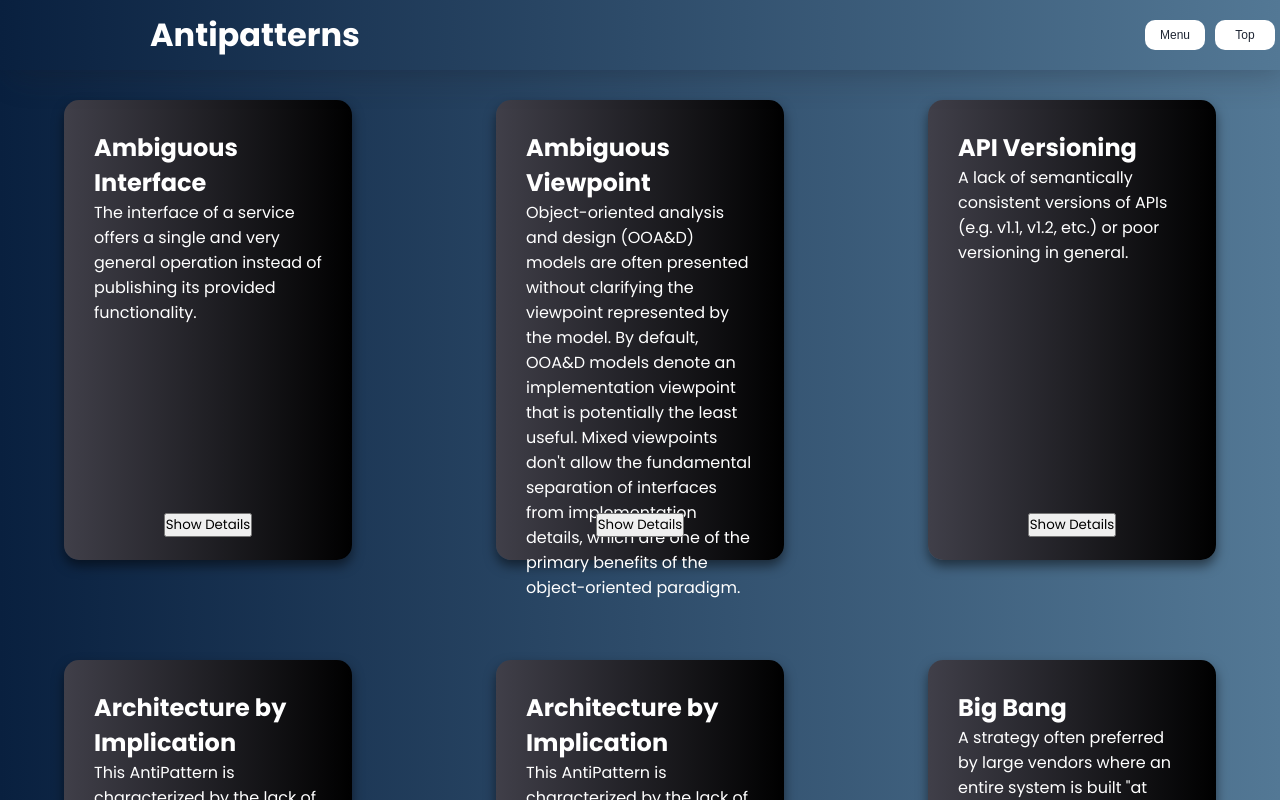
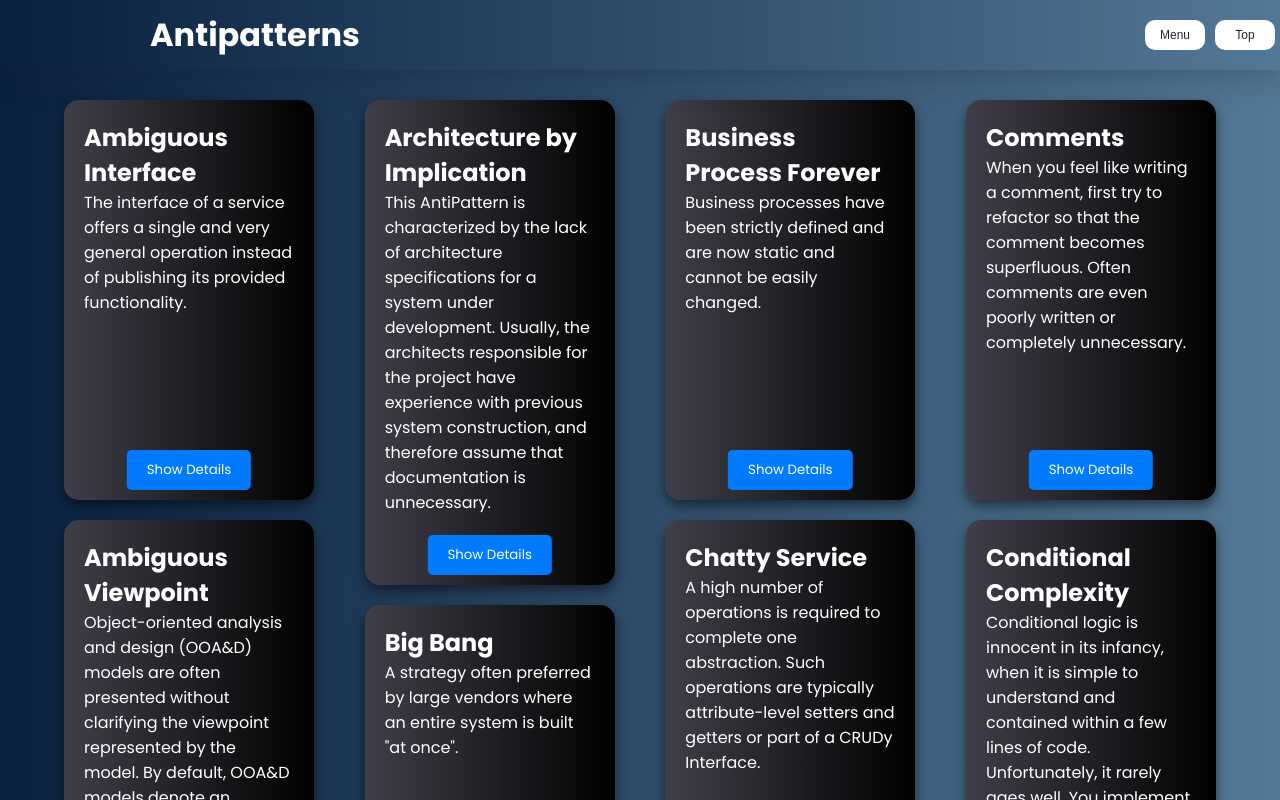
Before and after one commit to ennorondo/Knowledge-Base-4-ML, a React (Create React App) app: page /antipatterns in a window 1280 px wide. Shown: the top 800 px of the page. Built offline with nearby package versions, Linux system fonts and the light colour scheme.

Commit message:
finished the antipatterns page

```diff
--- a/src/components/Indexcard.css
+++ b/src/components/Indexcard.css
@@ -1,28 +1,41 @@
 .index-card {
-  width: 25%;
-  height: 460px;
+  padding: 20px;
+  width: 250px;
+  min-height: 400px;
+  margin-bottom: 20px;
   background: linear-gradient(to right, #403f49, #000000);
   border-radius: 15px;
   box-shadow: 0px 6px 12px rgba(0, 0, 0, 0.5);
+  display: flex;
+  flex-direction: column;
+  position: relative;
 }
 
 .show-details-btn {
-  position: relative;
-  bottom: 20px;
+  position: absolute;
+  bottom: 10px;
+  left: 50%;
+  transform: translateX(-50%);
+  background-color: #007bff; /* Match your design */
+  color: #fff; /* Match your design */
+  padding: 10px 20px;
+  border: none;
+  border-radius: 5px;
+  cursor: pointer;
 }
 
 .content {
   margin: 30px;
-  position: relative;
+  flex-grow: 1;
+  overflow: auto;
 }
 
-.info{
-  height: 390px;
+.info {
+  max-height: calc(100% - 70px);
 }
 
 .btn-container {
   height: 50px;
-  bottom: 0;
   display: flex;
   align-items: center;
   justify-content: center;
--- a/src/components/Indexcard.js
+++ b/src/components/Indexcard.js
@@ -13,9 +13,8 @@ const IndexCard = ({ name, description, context, detection, consequences, cause,
   };
 
   return (
-    <div className="index-card">
-      <div className='content'>
-        <div className='info'>
+      <div className="index-card">
+        <div className="info">
           <h2>{name}</h2>
           <p>{description}</p>
         </div>
@@ -37,7 +36,6 @@ const IndexCard = ({ name, description, context, detection, consequences, cause,
           )}
         </div>
       </div>
-    </div>
   );
 };
 
--- a/src/components/pages/Antipatterns.css
+++ b/src/components/pages/Antipatterns.css
@@ -4,7 +4,9 @@
   width: 90%;
   height: 100%;
   display: flex;
+  flex-wrap: wrap;
   justify-content: space-between;
-  align-items: center;
-
+  margin-bottom: 50px;
+  min-height: 400px;
+  flex-direction: row;
 }
--- a/src/components/pages/Antipatterns.js
+++ b/src/components/pages/Antipatterns.js
@@ -1,65 +1,170 @@
 import React from 'react';
 import IndexCard from '../Indexcard';
 
-//import json files for IndexCards
-import bigbang from '../IndexcardData/antipatterns/big_bang.json'
-import ambiguousinterface from '../IndexcardData/antipatterns/ambiguous_interface.json'
-import ambiguousviewpoint from '../IndexcardData/antipatterns/ambiguous_viewpoint.json'
-import apiversioning from '../IndexcardData/antipatterns/api_versioning.json'
-import architecturebyimplication from '../IndexcardData/antipatterns/architecture_by_implication.json'
+// Import all json files
+import ambiguous_interface from '../IndexcardData/antipatterns/ambiguous_interface.json';
+import ambiguous_viewpoint from '../IndexcardData/antipatterns/ambiguous_viewpoint.json';
+import api_versioning from '../IndexcardData/antipatterns/api_versioning.json';
+import architecture_by_implication from '../IndexcardData/antipatterns/architecture_by_implication.json';
+import big_bang from '../IndexcardData/antipatterns/big_bang.json';
+import broken_hierarchy from '../IndexcardData/antipatterns/broken_hierarchy.json';
+import business_process_forever from '../IndexcardData/antipatterns/business_process_forever.json';
+import chatty_service from '../IndexcardData/antipatterns/chatty_service.json';
+import combinatorial_explosion from '../IndexcardData/antipatterns/combinatorial_explosion.json';
+import comments from '../IndexcardData/antipatterns/comments.json';
+import conditional_complexity from '../IndexcardData/antipatterns/conditional_complexity.json';
+import connector_envy from '../IndexcardData/antipatterns/connector_envy.json';
+import cyclic_dependency from '../IndexcardData/antipatterns/cyclic_dependency.json';
+import data_driven_migration from '../IndexcardData/antipatterns/data-driven_migration.json';
+import data_class from '../IndexcardData/antipatterns/data_class.json';
+import dead_code from '../IndexcardData/antipatterns/dead_code.json';
+import deep_hierarchy from '../IndexcardData/antipatterns/deep_hierarchy.json';
+import deficient_encapsulation from '../IndexcardData/antipatterns/deficient_encapsulation.json';
+import deficient_names from '../IndexcardData/antipatterns/deficient_names.json';
+import dense_structure from '../IndexcardData/antipatterns/dense_structure.json';
+import duplicated_code from '../IndexcardData/antipatterns/duplicated_code.json';
+import feature_envy from '../IndexcardData/antipatterns/feature_envy.json';
+import functional_decomposition from '../IndexcardData/antipatterns/functional_decomposition.json';
+import golden_hammer from '../IndexcardData/antipatterns/golden_hammer.json';
+import hub_like_modularization from '../IndexcardData/antipatterns/hub-like_modularization.json';
+import incomplete_abstraction from '../IndexcardData/antipatterns/incomplete_abstraction.json';
+import incomplete_library_class from '../IndexcardData/antipatterns/incomplete_library_class.json';
+import jumble from '../IndexcardData/antipatterns/jumble.json';
+import lazy_class from '../IndexcardData/antipatterns/lazy_class.json';
+import long_method from '../IndexcardData/antipatterns/long_method.json';
+import long_parameter_list from '../IndexcardData/antipatterns/long_parameter_list.json';
+import message_chain from '../IndexcardData/antipatterns/message_chain.json';
+import middle_man from '../IndexcardData/antipatterns/middle_man.json';
+import multifaceted_abstraction from '../IndexcardData/antipatterns/multifaceted_abstraction.json';
+import nano_services from '../IndexcardData/antipatterns/nano_services.json';
+import nothing_new from '../IndexcardData/antipatterns/nothing_new.json';
+import no_legacy from '../IndexcardData/antipatterns/no_legacy.json';
+import parallel_inheritance_hierarchies from '../IndexcardData/antipatterns/parallel_inheritance_hierarchies.json';
+import primitive_obsession from '../IndexcardData/antipatterns/primitive_obsession.json';
+import refused_bequest from '../IndexcardData/antipatterns/refused_bequest.json';
+import sand_pile from '../IndexcardData/antipatterns/sand_pile.json';
+import scattered_parasitic_functionality from '../IndexcardData/antipatterns/scattered_parasitic_functionality.json';
+import shared_persistency from '../IndexcardData/antipatterns/shared_persistency.json';
+import shotgun_surgery from '../IndexcardData/antipatterns/shotgun_surgery.json';
+import stovepipe_system from '../IndexcardData/antipatterns/stovepipe_system.json';
+import strict_layers_violation from '../IndexcardData/antipatterns/strict_layers_violation.json';
+import switch_statement from '../IndexcardData/antipatterns/switch_statement.json';
+import temporary_field from '../IndexcardData/antipatterns/temporary_field.json';
+import the_god_object from '../IndexcardData/antipatterns/the_god_object.json';
+import the_shiny_nickel from '../IndexcardData/antipatterns/the_shiny_nickel.json';
+import unnecessary_hierarchy from '../IndexcardData/antipatterns/unnecessary_hierarchy.json';
+import vendor_lock_in from '../IndexcardData/antipatterns/vendor_lock-in.json';
+import warm_bodies from '../IndexcardData/antipatterns/warm_bodies.json';
+import weakened_modularity from '../IndexcardData/antipatterns/weakened_modularity.json';
+import wide_hierarchy from '../IndexcardData/antipatterns/wide_hierarchy.json';
+import wrong_cuts from '../IndexcardData/antipatterns/wrong_cuts.json';
 
-//CSS
-import '../Navbar.css'
-import './Antipatterns.css'
+// CSS
+import '../Navbar.css';
+import './Antipatterns.css';
 
 import Navbar from '../Navbar';
 
 export default function AntipatternsPage() {
 
+  // Create a function to generate IndexCards for the json files
+  const generateIndexCard = (data) => (
+    <IndexCard
+      name={data.antiPatterns[0].name}
+      description={data.antiPatterns[0].description}
+      context={data.antiPatterns[0].context}
+      detection={data.antiPatterns[0].detection}
+      consequences={data.antiPatterns[0].consequences}
+      cause={data.antiPatterns[0].cause}
+      solution={data.antiPatterns[0].solution}
+      example={data.antiPatterns[0].example}
+      sources={data.antiPatterns[0].sources}
+      tags={data.antiPatterns[0].tags}
+    />
+  );
+
+
+  const groupIndexCards = (cards) => {
+    const groupedCards = [];
+    for (let i = 0; i < cards.length; i += 3) {
+      groupedCards.push(cards.slice(i, i + 3));
+    }
+    return groupedCards;
+  };
+
+  const allIndexCardData = [
+    ambiguous_interface,
+    ambiguous_viewpoint,
+    api_versioning,
+    architecture_by_implication,
+    big_bang,
+    broken_hierarchy,
+    business_process_forever,
+    chatty_service,
+    combinatorial_explosion,
+    comments,
+    conditional_complexity,
+    connector_envy,
+    cyclic_dependency,
+    data_driven_migration,
+    data_class,
+    dead_code,
+    deep_hierarchy,
+    deficient_encapsulation,
+    deficient_names,
+    dense_structure,
+    duplicated_code,
+    feature_envy,
+    functional_decomposition,
+    golden_hammer,
+    hub_like_modularization,
+    incomplete_abstraction,
+    incomplete_library_class,
+    jumble,
+    lazy_class,
+    long_method,
+    long_parameter_list,
+    message_chain,
+    middle_man,
+    multifaceted_abstraction,
+    nano_services,
+    nothing_new,
+    no_legacy,
+    parallel_inheritance_hierarchies,
+    primitive_obsession,
+    refused_bequest,
+    sand_pile,
+    scattered_parasitic_functionality,
+    shared_persistency,
+    shotgun_surgery,
+    stovepipe_system,
+    strict_layers_violation,
+    switch_statement,
+    temporary_field,
+    the_god_object,
+    the_shiny_nickel,
+    unnecessary_hierarchy,
+    vendor_lock_in,
+    warm_bodies,
+    weakened_modularity,
+    wide_hierarchy,
+    wrong_cuts,
+  ];
+
+  const groupedIndexCards = groupIndexCards(allIndexCardData);
+
   return (
     <div>
-      <Navbar name="Antipatterns" />
-      <div className="indexcard-container">
-        <IndexCard
-          name={ambiguousinterface.antiPatterns[0].name}
-          description={ambiguousinterface.antiPatterns[0].description}
-          context={ambiguousinterface.antiPatterns[0].context}
-          detection={ambiguousinterface.antiPatterns[0].detection}
-          consequences={ambiguousinterface.antiPatterns[0].consequences}
-          cause={ambiguousinterface.antiPatterns[0].cause}
-          solution={ambiguousinterface.antiPatterns[0].solution}
-          example={ambiguousinterface.antiPatterns[0].example}
-          sources={ambiguousinterface.antiPatterns[0].sources}
-          tags={ambiguousinterface.antiPatterns[0].tags}
-        />
-        <IndexCard
-          name={ambiguousviewpoint.antiPatterns[0].name}
-          description={ambiguousviewpoint.antiPatterns[0].description}
-          context={ambiguousviewpoint.antiPatterns[0].context}
-        />
-        <IndexCard
-          name={apiversioning.antiPatterns[0].name}
-          description={apiversioning.antiPatterns[0].description}
-          context={apiversioning.antiPatterns[0].context}
-        />
-      </div>
-      <div className="indexcard-container">
-        <IndexCard
-          name={architecturebyimplication.antiPatterns[0].name}
-          description={architecturebyimplication.antiPatterns[0].description}
-          context={architecturebyimplication.antiPatterns[0].context}
-        />
-        <IndexCard
-          name={architecturebyimplication.antiPatterns[0].name}
-          description={architecturebyimplication.antiPatterns[0].description}
-          context={architecturebyimplication.antiPatterns[0].context}
-        />
-        <IndexCard
-          name={bigbang.antiPatterns[0].name}
-          description={bigbang.antiPatterns[0].description}
-          context={bigbang.antiPatterns[0].context}
-        />
-      </div>
+    <Navbar name="Antipatterns" />
+    <div className="indexcard-container">
+      {groupedIndexCards.map((group, index) => (
+        <div key={index} className="indexcard-row">
+          {group.map((data, i) => (
+            <div key={i}>{generateIndexCard(data)}</div>
+          ))}
+        </div>
+      ))}
     </div>
+  </div>
   );
 }
```
